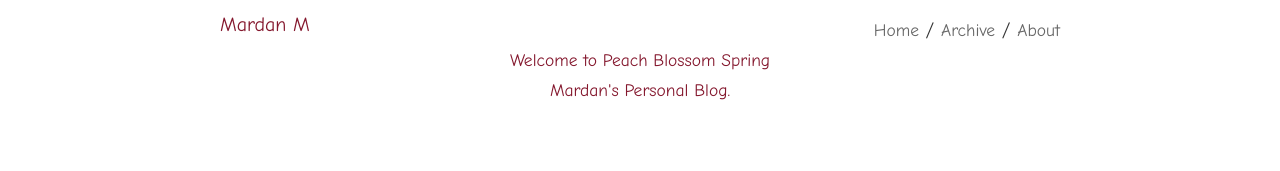
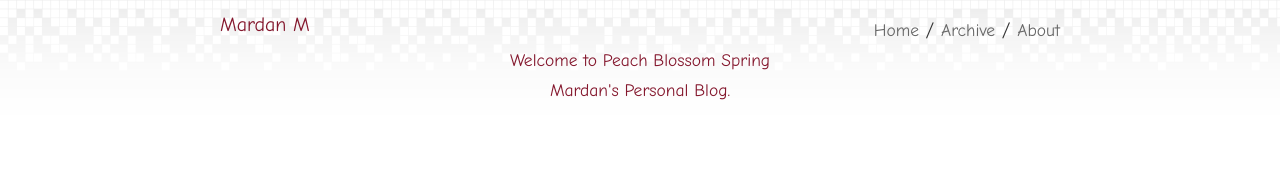
Before and after one commit to wispeeer/wispeeer.github.io, a plain HTML site: page article/index.html in a window 1280 px wide. Shown: the top 171 px of the page. Drawn offline with Linux system fonts and the light colour scheme; some packages are replaced by stand-ins of ours; a script that the page names is missing.

Commit message:
add header img

```diff
--- a/article/index.html
+++ b/article/index.html
@@ -46,7 +46,7 @@
 
 <body class="site">
     <div class="site-wrap">
-        <header class="site-header">
+        <header id="header-img-container" class="site-header">
             <div class="measure">
                 <a href="/" class="site-title">Mardan M</a>
                 <nav class="site-nav">
--- a/css/base.css
+++ b/css/base.css
@@ -27,3 +27,7 @@
   border-color: #222;
   background: #34495e;
 }
+
+#header-img-container {
+  background-image: url(/image/header.png);
+}
```
Also changed, not shown: image/header.png (added).
